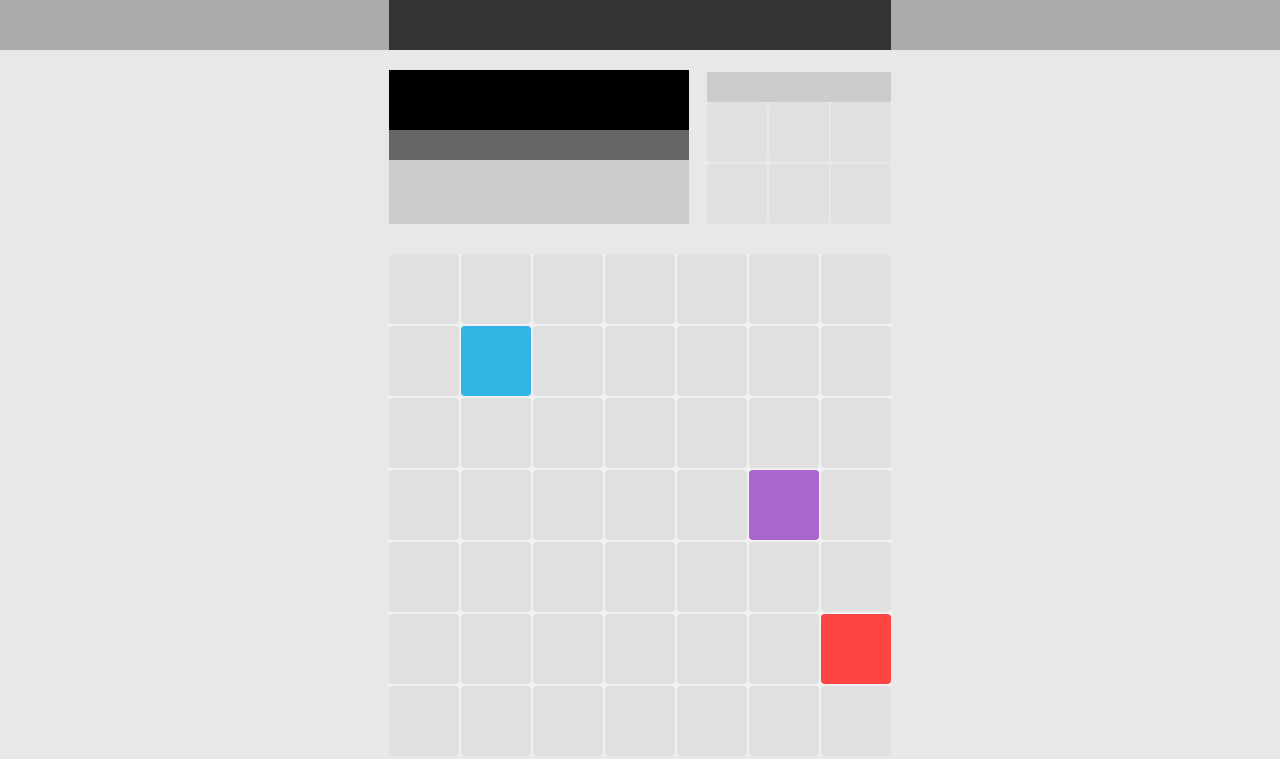
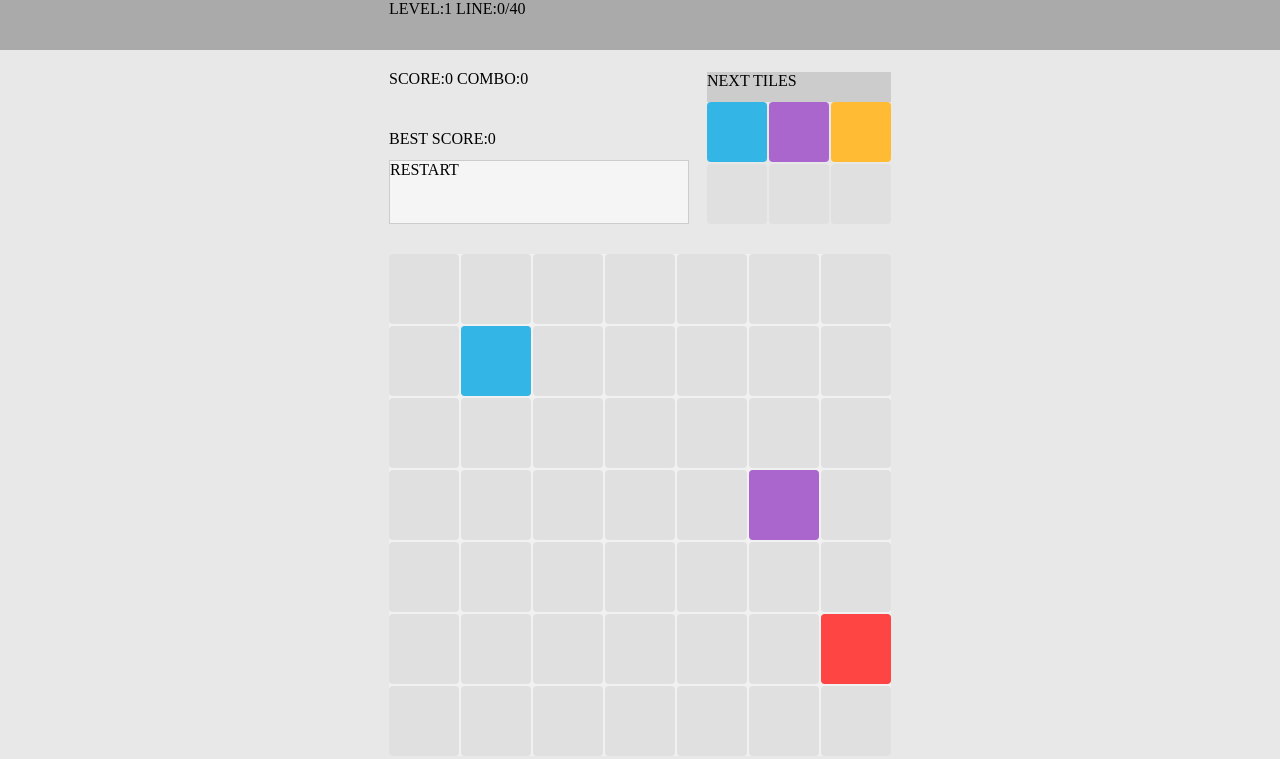
Before and after one commit to xcatliu/removethem, a plain HTML site: page index.html in a window 1280 px wide. Drawn offline with Linux system fonts and the light colour scheme.

Commit message:
完善显示信息和游戏逻辑，目前可以在console监视所有游戏事件

```diff
--- a/css/style.css
+++ b/css/style.css
@@ -159,24 +159,26 @@ body {
 .game-state-inner {
     width: 502px;
     margin: 0 auto;
-    background: #333;
     height: 50px;
 }
 
 .current-score {
     height: 60px;
     width: 300px;
-    background: #000;
 }
 
 .best-score {
     height: 30px;
     width: 300px;
-    background: #666;
 }
 
 .restart-button {
     height: 64px;
     width: 300px;
-    background: #CCC;
+    border: 1px solid #CCC;
+    -webkit-box-sizing: border-box;
+    -moz-box-sizing: border-box;
+    box-sizing: border-box;
+    background: #F5F5F5;
+    cursor: pointer;
 }
--- a/index.html
+++ b/index.html
@@ -30,10 +30,10 @@
             <div class="game-score">
                 <div class="current-score"></div>
                 <div class="best-score"></div>
-                <div class="restart-button"></div>
+                <div class="restart-button">RESTART</div>
             </div>
             <div class="game-next">
-                <div class="next-title"></div>
+                <div class="next-title">NEXT TILES</div>
                 <div class="next-cell"></div>
                 <div class="next-cell"></div>
                 <div class="next-cell"></div>
--- a/js/event_manager.js
+++ b/js/event_manager.js
@@ -26,6 +26,9 @@ EventManager.prototype.listen = function () {
     });
 
     this.bindPress('.touchpad-cell', this.touchpadPress);
+    this.bindPress('.restart-button', function () {
+        this.emit('restart', {});
+    });
 };
 
 EventManager.prototype.touchpadPress = function (event) {
--- a/js/game_manager.js
+++ b/js/game_manager.js
@@ -14,6 +14,7 @@ function GameManager(size, EventManager, Actuator, StorageManager) {
     this.add = [];
     this.remove = [];
     this.eventManager.on('press', this.press.bind(this));
+    this.eventManager.on('restart', this.restart.bind(this));
 
     this.setup();
 }
--- a/js/html_actuator.js
+++ b/js/html_actuator.js
@@ -5,14 +5,51 @@ function HTMLActuator() {
 }
 
 HTMLActuator.prototype.actuate = function (grid, metadata) {
-    console.info(metadata);
+    this.refreshGrid(grid, metadata);
+    this.updateData(metadata);
+};
+
+HTMLActuator.prototype.updateData = function (metadata) {
+    // combo
+    if (metadata.combo > 1) {
+        console.info('Great! Combo ' + metadata.combo + '!');
+    }
+    // score
+    var scoreAdd = metadata.score - this.score;
+    if (scoreAdd != 0 && !metadata.init) {
+        console.info('You get ' + scoreAdd + '!');
+    }
+    document.querySelector('.current-score').innerHTML = 'SCORE:' + metadata.score + ' COMBO:' + metadata.combo;
+    this.score = metadata.score;
+    // bestScore
+    document.querySelector('.best-score').innerHTML = 'BEST SCORE:' + metadata.bestScore;
+    // next
+    var nextCells = document.querySelectorAll('.game-next .next-cell');
+    Array.prototype.forEach.call(nextCells, function (ele) {
+        ele.setAttribute('class', 'next-cell');
+    });
+    var colorIndex = 0;
+    metadata.next.forEach(function (color) {
+        nextCells[colorIndex].classList.add('next-' + color);
+        colorIndex++;
+    });
+    // level
+    // line
+    document.querySelector('.game-state-inner').innerHTML = 'LEVEL:' + metadata.level + ' LINE:' + metadata.line + '/' + metadata.levelLine;
+    if (metadata.level != 1 && metadata.line == 0) {
+        console.info('Congratulation！ Level up to lv' + metadata.level + '!');
+    }
+    // if over
     if (metadata.over) {
-        console.info("game over");
+        console.info('Sorry！ Game over!');
     }
+};
+
+HTMLActuator.prototype.refreshGrid = function (grid, metadata) {
     var self = this;
     window.requestAnimationFrame(function () {
         if (metadata.init) {
-            self.clearContainer(self.tileContainer);
+            self.clearContainer();
             grid.cells.forEach(function (column) {
                 column.forEach(function (cell) {
                     if (cell) {
@@ -48,9 +85,9 @@ HTMLActuator.prototype.actuate = function (grid, metadata) {
     });
 };
 
-HTMLActuator.prototype.clearContainer = function (container) {
-    while (container.firstChild) {
-        container.removeChild(container.firstChild);
+HTMLActuator.prototype.clearContainer = function () {
+    while (this.tileContainer.firstChild) {
+        this.tileContainer.removeChild(this.tileContainer.firstChild);
     }
 };
 
```
Also changed, not shown: 2 other files.
